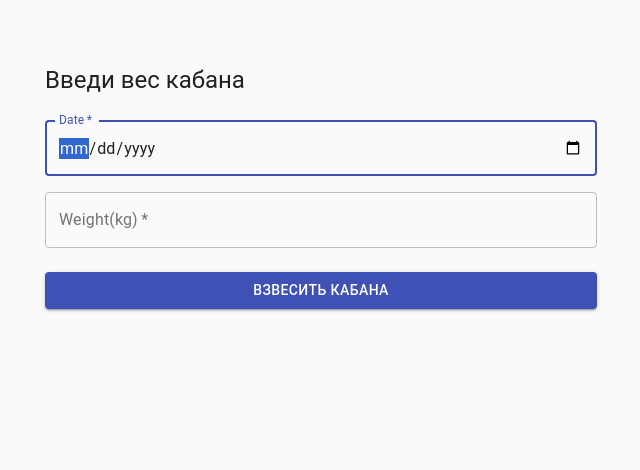
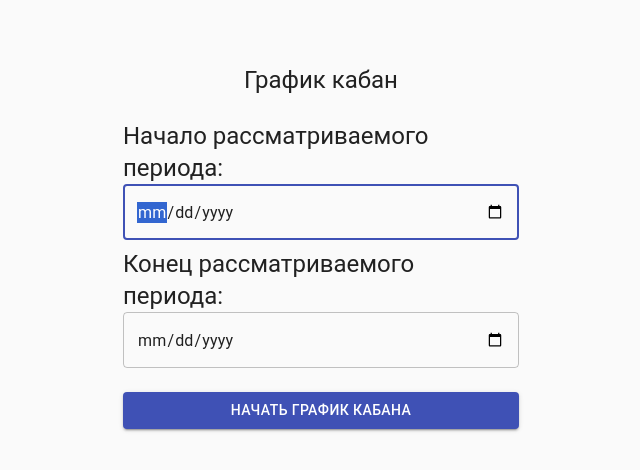
Before and after one commit to VALI-KABANA/weight-controll-app, a React (Create React App) app in the folder src/frontend/weight-controll-app/: page / in a window 1280 px wide. Shown: the top 470 px of the page, without its empty margins (319-959 px from the left). Built offline with nearby package versions, Linux system fonts and the light colour scheme.

Commit message:
Напилили компонентов

```diff
--- a/src/frontend/weight-controll-app/src/App.js
+++ b/src/frontend/weight-controll-app/src/App.js
@@ -1,14 +1,14 @@
 import React from "react";
 import ReactDOM from "react-dom";
-
 import { Provider } from "react-redux";
-
 import SignUp from "./components/SignUp";
 import SignIn from "./components/SignIn";
 import WeightForm from "./components/WeightForm";
+import Graph from "./components/Graph";
+import TimeSegment from "./components/TimeSegment";
 
 const App = () => {
-  return <WeightForm />;
+  return <TimeSegment />;
   //todo return <SignUp />;
   //else return <SignIn />;
 };
--- a/src/frontend/weight-controll-app/src/components/Graph.js
+++ b/src/frontend/weight-controll-app/src/components/Graph.js
@@ -1,6 +1,67 @@
 import Chart from "react-google-charts";
 import React from "react";
+import Button from "@material-ui/core/Button";
+import CssBaseline from "@material-ui/core/CssBaseline";
+import TextField from "@material-ui/core/TextField";
+import Link from "@material-ui/core/Link";
+import Grid from "@material-ui/core/Grid";
+import Box from "@material-ui/core/Box";
+import Typography from "@material-ui/core/Typography";
+import { makeStyles } from "@material-ui/core/styles";
+import Container from "@material-ui/core/Container";
 
-export default function Graph {
+const useStyles = makeStyles((theme) => ({
+  paper: {
+    marginTop: theme.spacing(8),
+    display: "flex",
+    flexDirection: "column",
+    alignItems: "center",
+  },
+  form: {
+    width: "100%", // Fix IE 11 issue.
+    marginTop: theme.spacing(3),
+  },
+  submit: {
+    margin: theme.spacing(3, 0, 2),
+  },
+}));
 
+export default function Graph() {
+  const classes = useStyles();
+
+  return (
+    <Container component="main" maxWidth="xl">
+      <CssBaseline />
+      <div style={{ display: "flex", maxWidth: "xl" }}>
+        <Chart
+          chartType="LineChart"
+          loader={<div>Loading Chart</div>}
+          data={[
+            [
+              { type: "number", label: "x" },
+              { type: "number", label: "values" },
+              { id: "i0", type: "number", role: "interval" },
+              { id: "i1", type: "number", role: "interval" },
+              { id: "i2", type: "number", role: "interval" },
+              { id: "i2", type: "number", role: "interval" },
+              { id: "i2", type: "number", role: "interval" },
+              { id: "i2", type: "number", role: "interval" },
+            ],
+            [1, 100, 90, 110, 85, 96, 104, 120],
+            [2, 120, 95, 130, 90, 113, 124, 140],
+            [3, 130, 105, 140, 100, 117, 133, 139],
+            [4, 90, 85, 95, 85, 88, 92, 95],
+            [5, 70, 74, 63, 67, 69, 70, 72],
+            [6, 30, 39, 22, 21, 28, 34, 40],
+            [7, 80, 77, 83, 70, 77, 85, 90],
+            [8, 100, 90, 110, 85, 95, 102, 110],
+          ]}
+          options={{
+            intervals: { style: "sticks" },
+            legend: "none",
+          }}
+        />
+      </div>
+    </Container>
+  );
 }
--- /dev/null
+++ b/src/frontend/weight-controll-app/src/components/TimeSegment.js
@@ -0,0 +1,84 @@
+import React from "react";
+import Button from "@material-ui/core/Button";
+import CssBaseline from "@material-ui/core/CssBaseline";
+import TextField from "@material-ui/core/TextField";
+import Link from "@material-ui/core/Link";
+import Grid from "@material-ui/core/Grid";
+import Box from "@material-ui/core/Box";
+import Typography from "@material-ui/core/Typography";
+import { makeStyles } from "@material-ui/core/styles";
+import Container from "@material-ui/core/Container";
+
+const useStyles = makeStyles((theme) => ({
+  paper: {
+    marginTop: theme.spacing(8),
+    display: "flex",
+    flexDirection: "column",
+    alignItems: "center",
+  },
+  form: {
+    width: "100%", // Fix IE 11 issue.
+    marginTop: theme.spacing(3),
+  },
+  submit: {
+    margin: theme.spacing(3, 0, 2),
+  },
+}));
+
+export default function TimeSegment() {
+  const classes = useStyles();
+  return (
+    <Container component="main" maxWidth="xs">
+      <CssBaseline />
+      <div className={classes.paper}>
+        <Typography component="h1" variant="h5">
+          График кабан
+        </Typography>
+        <form className={classes.form} noValidate>
+          <Grid container spacing={2}>
+            <Grid item xs={12}>
+              <Typography component="h1" variant="h5">
+                Начало рассматриваемого периода:
+              </Typography>
+              <TextField
+                autoComplete="fname"
+                name="start"
+                variant="outlined"
+                required
+                fullWidth
+                id="start"
+                type="Date"
+                autoFocus
+              />
+            </Grid>
+          </Grid>
+          <Grid container spacing={2}>
+            <Grid item xs={12}>
+              <Typography component="h1" variant="h5">
+                Конец рассматриваемого периода:
+              </Typography>
+              <TextField
+                autoComplete="fname"
+                name="end"
+                variant="outlined"
+                required
+                fullWidth
+                id="end"
+                type="Date"
+              />
+            </Grid>
+          </Grid>
+          <Button
+            type="submit"
+            fullWidth
+            variant="contained"
+            color="primary"
+            className={classes.submit}
+          >
+            Начать график кабана
+          </Button>
+        </form>
+      </div>
+    </Container>
+  );
+}
```
Also changed, not shown: src/frontend/weight-controll-app/src/Store.js (+61 -0 lines).
